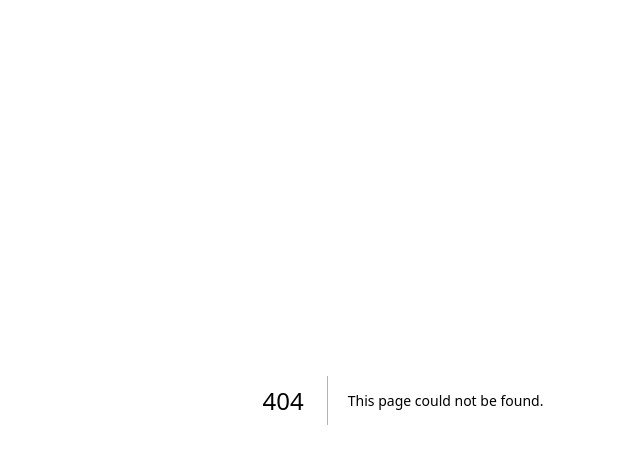
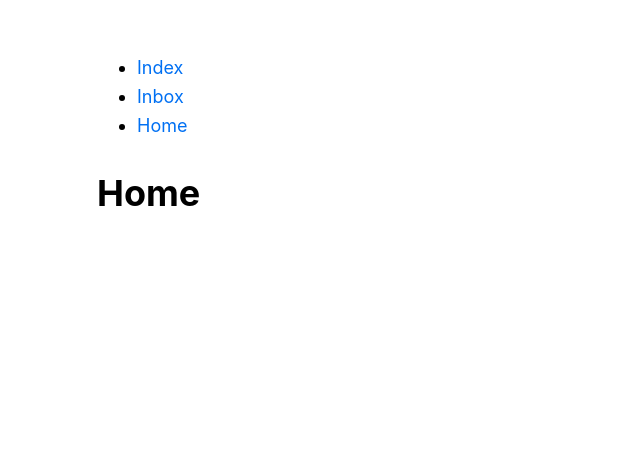
Before and after one commit to papermerge/papermerge-ts, a Next.js app: page /home in a window 1280 px wide. Before the commit this address had no page. Shown: the top 464 px of the page, without its empty margins (237-877 px from the left). Built offline with nearby package versions, Linux system fonts and the light colour scheme.

Commit message:
add some extremely basic nextjs pages

```diff
--- /dev/null
+++ b/src/components/layout.jsx
@@ -0,0 +1,16 @@
+
+import styles from './layout.module.css';
+import Link from 'next/link';
+
+export default function Layout({ children }) {
+  return (
+    <div className={styles.container}>
+      <ul>
+        <li><Link href="/">Index</Link></li>
+        <li><Link href="/inbox">Inbox</Link></li>
+        <li><Link href="/home">Home</Link></li>
+      </ul>
+      {children}
+    </div>
+  );
+}
--- /dev/null
+++ b/src/components/layout.module.css
@@ -0,0 +1,5 @@
+.container {
+  max-width: 36rem;
+  padding: 0 1rem;
+  margin: 3rem auto 6rem;
+}
--- /dev/null
+++ b/src/pages/home.jsx
@@ -0,0 +1,13 @@
+import Head from "next/head";
+import Layout from '../components/layout';
+
+export default function Home() {
+  return (
+    <Layout>
+      <Head>
+        <title>Home</title>
+      </Head>
+      <h1>Home</h1>
+    </Layout>
+  );
+}
--- a/src/styles/globals.css
+++ b/src/styles/globals.css
@@ -1,107 +1,27 @@
-:root {
-  --max-width: 1100px;
-  --border-radius: 12px;
-  --font-mono: ui-monospace, Menlo, Monaco, 'Cascadia Mono', 'Segoe UI Mono',
-    'Roboto Mono', 'Oxygen Mono', 'Ubuntu Monospace', 'Source Code Pro',
-    'Fira Mono', 'Droid Sans Mono', 'Courier New', monospace;
-
-  --foreground-rgb: 0, 0, 0;
-  --background-start-rgb: 214, 219, 220;
-  --background-end-rgb: 255, 255, 255;
-
-  --primary-glow: conic-gradient(
-    from 180deg at 50% 50%,
-    #16abff33 0deg,
-    #0885ff33 55deg,
-    #54d6ff33 120deg,
-    #0071ff33 160deg,
-    transparent 360deg
-  );
-  --secondary-glow: radial-gradient(
-    rgba(255, 255, 255, 1),
-    rgba(255, 255, 255, 0)
-  );
-
-  --tile-start-rgb: 239, 245, 249;
-  --tile-end-rgb: 228, 232, 233;
-  --tile-border: conic-gradient(
-    #00000080,
-    #00000040,
-    #00000030,
-    #00000020,
-    #00000010,
-    #00000010,
-    #00000080
-  );
-
-  --callout-rgb: 238, 240, 241;
-  --callout-border-rgb: 172, 175, 176;
-  --card-rgb: 180, 185, 188;
-  --card-border-rgb: 131, 134, 135;
-}
-
-@media (prefers-color-scheme: dark) {
-  :root {
-    --foreground-rgb: 255, 255, 255;
-    --background-start-rgb: 0, 0, 0;
-    --background-end-rgb: 0, 0, 0;
-
-    --primary-glow: radial-gradient(rgba(1, 65, 255, 0.4), rgba(1, 65, 255, 0));
-    --secondary-glow: linear-gradient(
-      to bottom right,
-      rgba(1, 65, 255, 0),
-      rgba(1, 65, 255, 0),
-      rgba(1, 65, 255, 0.3)
-    );
-
-    --tile-start-rgb: 2, 13, 46;
-    --tile-end-rgb: 2, 5, 19;
-    --tile-border: conic-gradient(
-      #ffffff80,
-      #ffffff40,
-      #ffffff30,
-      #ffffff20,
-      #ffffff10,
-      #ffffff10,
-      #ffffff80
-    );
-
-    --callout-rgb: 20, 20, 20;
-    --callout-border-rgb: 108, 108, 108;
-    --card-rgb: 100, 100, 100;
-    --card-border-rgb: 200, 200, 200;
-  }
+html,
+body {
+  padding: 0;
+  margin: 0;
+  font-family: -apple-system, BlinkMacSystemFont, Segoe UI, Roboto, Oxygen, Ubuntu,
+    Cantarell, Fira Sans, Droid Sans, Helvetica Neue, sans-serif;
+  line-height: 1.6;
+  font-size: 18px;
 }
 
 * {
   box-sizing: border-box;
-  padding: 0;
-  margin: 0;
-}
-
-html,
-body {
-  max-width: 100vw;
-  overflow-x: hidden;
-}
-
-body {
-  color: rgb(var(--foreground-rgb));
-  background: linear-gradient(
-      to bottom,
-      transparent,
-      rgb(var(--background-end-rgb))
-    )
-    rgb(var(--background-start-rgb));
 }
 
 a {
-  color: inherit;
+  color: #0070f3;
   text-decoration: none;
 }
 
-@media (prefers-color-scheme: dark) {
-  html {
-    color-scheme: dark;
-  }
+a:hover {
+  text-decoration: underline;
 }
+
+img {
+  max-width: 100%;
+  display: block;
+}
```
Also changed, not shown: src/pages/inbox.jsx (added, +14 -0 lines), src/pages/index.jsx (added, +14 -0 lines), src/pages/index.tsx (deleted, +0 -123 lines).
